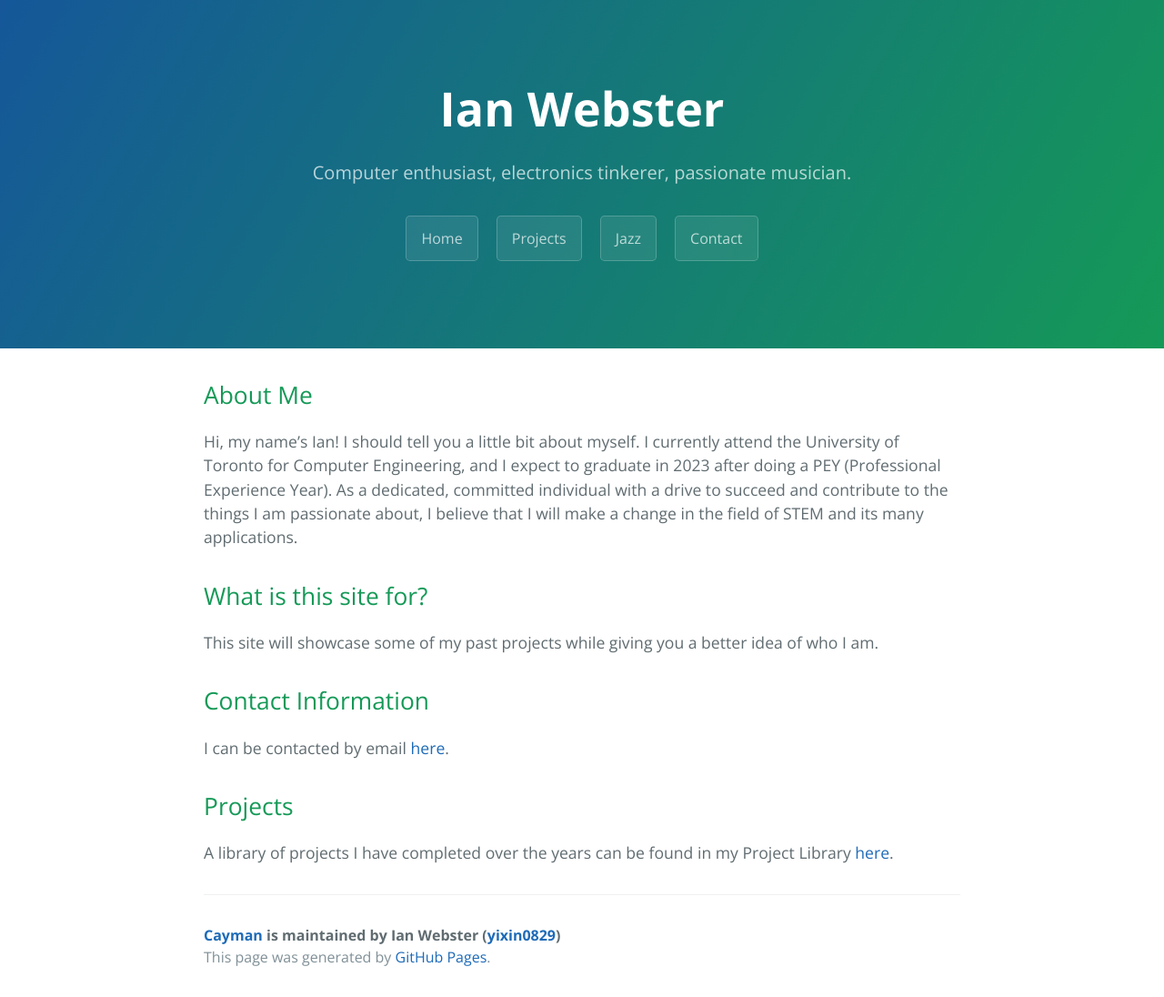
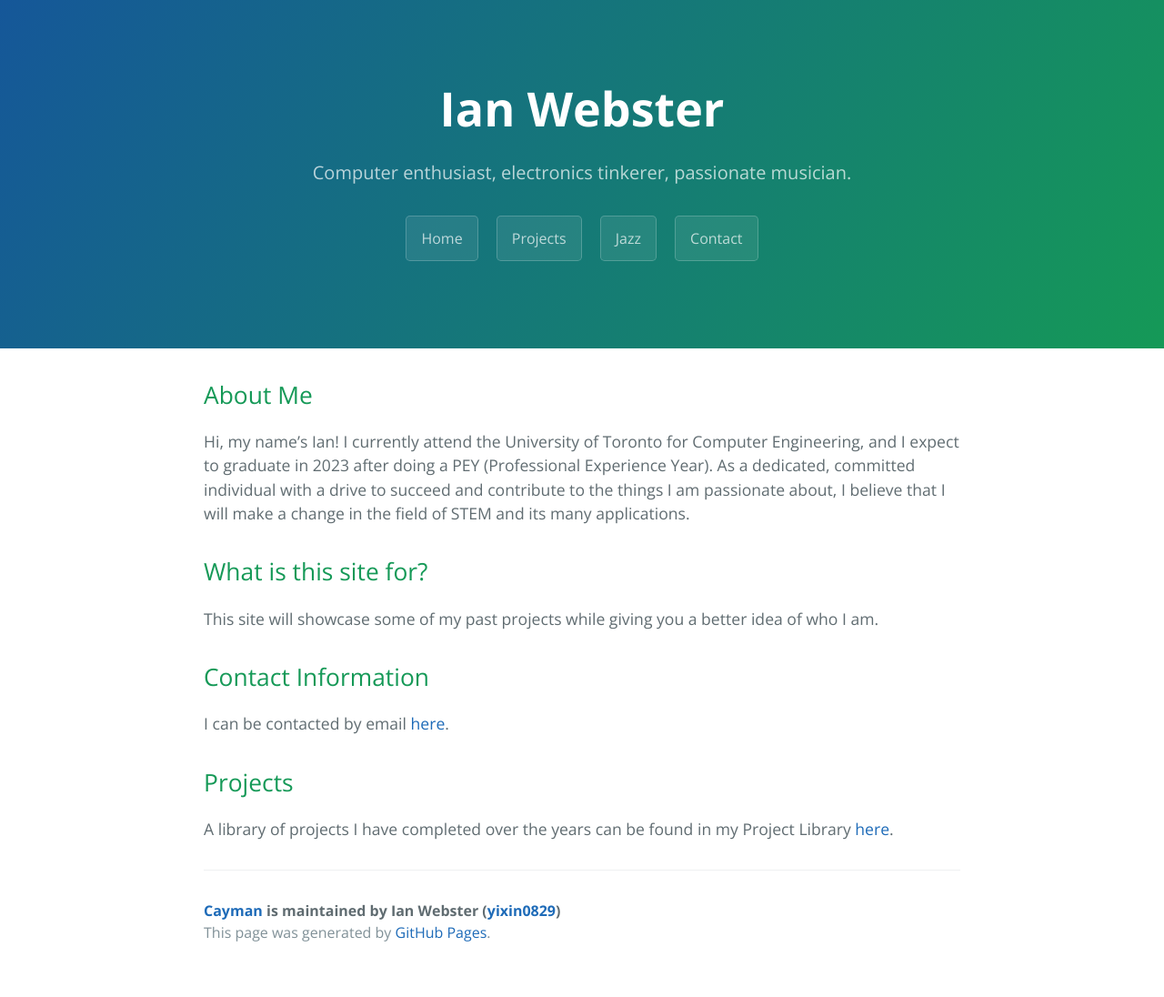
Before and after one commit to yixin0829/Cayman, a Jekyll site: the page built from index.md, in a window 1280 px wide. Shown: the whole page at 91% size. Built offline with Jekyll 4.4.1, drawn with Linux system fonts in a browser that asks for light colours; after the commit the page ends 1069 px from its top, so only the background shows below that.

Commit message:
Update index.md

```diff
--- a/index.md
+++ b/index.md
@@ -4,7 +4,7 @@ title: Ian Webster
 ---
 
 ## About Me
-Hi, my name's Ian! I should tell you a little bit about myself. I currently attend the University of Toronto for Computer Engineering, and I expect to graduate in 2023 after doing a PEY (Professional Experience Year). As a dedicated, committed individual with a drive to succeed and contribute to the things I am passionate about, I believe that I will make a change in the field of STEM and its many applications.
+Hi, my name's Ian! I currently attend the University of Toronto for Computer Engineering, and I expect to graduate in 2023 after doing a PEY (Professional Experience Year). As a dedicated, committed individual with a drive to succeed and contribute to the things I am passionate about, I believe that I will make a change in the field of STEM and its many applications.
 
 ## What is this site for?
 This site will showcase some of my past projects while giving you a better idea of who I am.
```
